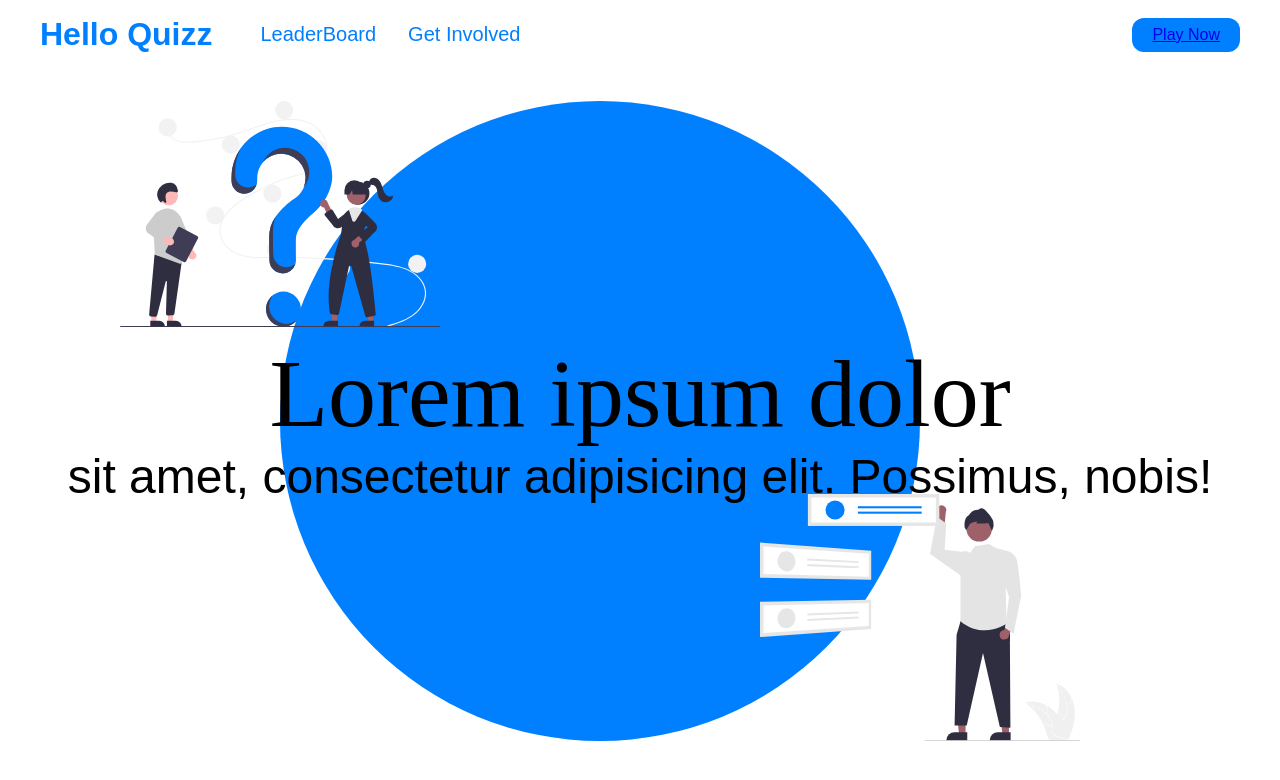
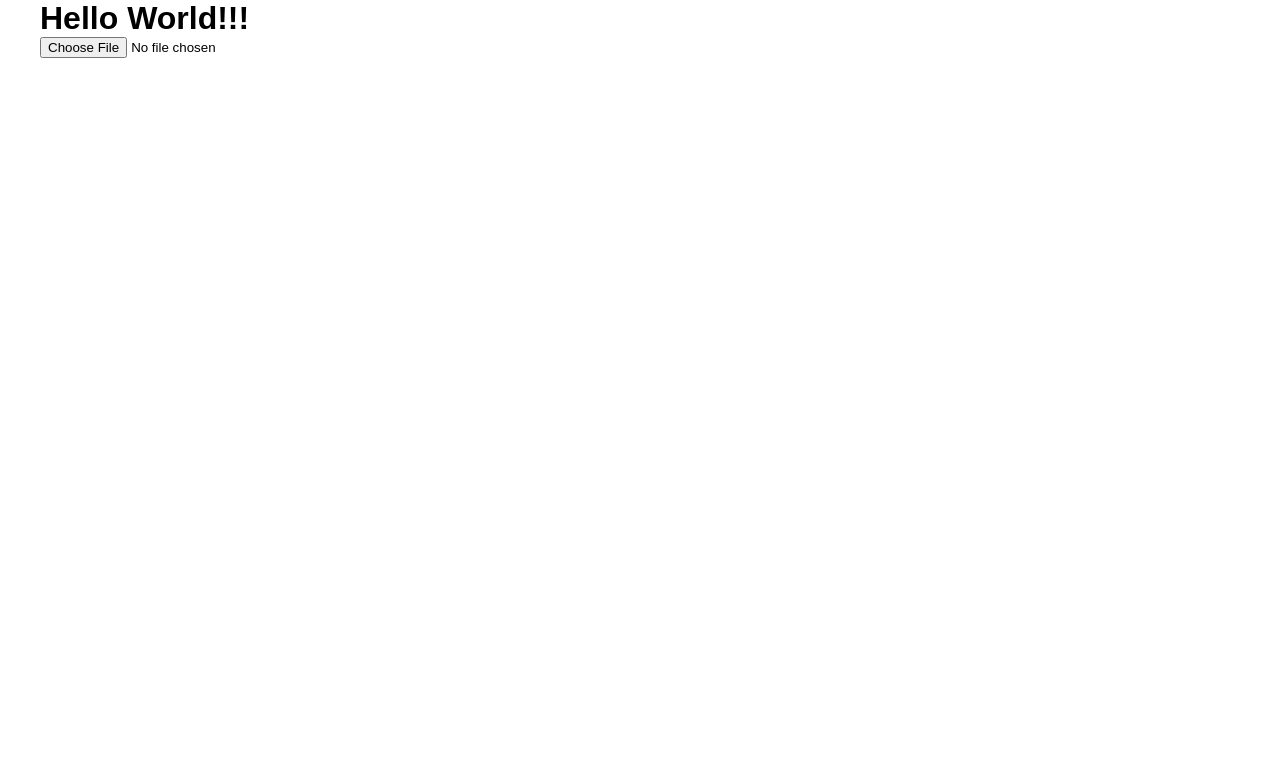
Before and after one commit to rajatgupta24/livestar, a React (Create React App) app: page / in a window 1280 px wide. Shown: the top 780 px of the page. Built offline with nearby package versions, Linux system fonts and the light colour scheme.

Commit message:
add: reading file xlsx

```diff
--- a/package.json
+++ b/package.json
@@ -13,7 +13,8 @@
     "react-router": "^6.2.1",
     "react-router-dom": "^6.2.1",
     "react-scripts": "5.0.0",
-    "web-vitals": "^2.1.4"
+    "web-vitals": "^2.1.4",
+    "xlsx": "^0.18.0"
   },
   "scripts": {
     "start": "react-scripts start",
--- a/src/App.js
+++ b/src/App.js
@@ -1,17 +1,47 @@
-import { Routes, Route } from "react-router-dom";
-
-import LandingPage from './pages/LandingPage/LandingPage';
-import QuizPage from './pages/QuizPage/QuizPage';
-
+import { useEffect, useRef, useState } from 'react';
+import * as XLSX from 'xlsx';
 import './App.css';
 
 function App() {
+  const [file, setFile] = useState(null);
+
+  useEffect(() => {
+    if (file == null) return;
+
+    let j=1;
+    for (let i = 1; i < file.length; i++) {
+
+      if (file[i-1][0] === file[i][0]){
+        j++;
+      } else {
+        j=1;
+      }
+
+      console.log(file[i], j);
+    }
+  }, [file]);
+
+  const fileHandler = (e) => {
+    e.preventDefault();
+
+    var files = e.target.files, f = files[0];
+    var reader = new FileReader();
+
+    reader.onload = function (e) {
+        var data = e.target.result;
+        let readedData = XLSX.read(data, {type: 'binary'});
+        const wsname = readedData.SheetNames[0];
+        const ws = readedData.Sheets[wsname];
+        const dataParse = XLSX.utils.sheet_to_json(ws, {header:1});
+        setFile(dataParse);
+    };
+    reader.readAsBinaryString(f)
+  }
+
   return (
     <div className="App">
-      <Routes>
-        <Route path="/" element={<LandingPage />} />
-        <Route path="quiz" element={<QuizPage/>} />
-      </Routes>
+      <h1>Hello World!!!</h1>
+      <input type="file" onChange={(e) => fileHandler(e)}/>
     </div>
   );
 }
--- a/src/components/Hero/Hero.jsx
+++ /dev/null
@@ -1,18 +0,0 @@
-// import Shape from "../../assets/svgs/shape.svg";
-import styles from "./styles.module.css";
-
-const Hero = () => {
-  return (
-    <div className={styles.hero}>
-
-        <h1><span className={styles.highText}>Lorem ipsum dolor</span></h1>
-        <h1> sit amet, consectetur adipisicing elit. Possimus, nobis!</h1>
-        <div className={styles.center}>
-          <img className={styles.img1} src="/assets/questions.svg" alt="" />
-          <img className={styles.img2} src="/assets/answer.svg" alt="" />
-        </div>
-    </div>
-  );
-};
-
-export default Hero;
--- a/src/components/Hero/styles.module.css
+++ /dev/null
@@ -1,46 +0,0 @@
-.hero{
-    margin-top: 2rem;
-    position: relative;
-    height: 80vh;
-    display: flex;
-    flex-direction: column;
-    justify-content: center;
-    align-items: center;
-    text-align: center;
-}
-
-.hero > h1{
-    font-size: 3rem;
-    font-weight: 200;
-}
-
-.highText{
-    font-size: 6rem;
-    font-family: serif;
-    font-weight: 400;
-}
-
-.center{
-    position: absolute;
-    width: 80vh;
-    height: 80vh;
-    top: 0;
-    left: 20%;
-    border-radius: 50%;
-    background: #007FFF;
-    z-index: -1;
-}
-
-.img1{
-    position: absolute;
-    top: 0;
-    left: -10rem;
-    width: 20rem;
-}
-
-.img2{
-    position: absolute;
-    bottom: 0;
-    right: -10rem;
-    width: 20rem;
-}
--- a/src/components/Nav/Navbar.jsx
+++ /dev/null
@@ -1,20 +0,0 @@
-import styles from "./styles.module.css";
-
-const Navbar = () => {
-  return (
-    <nav>
-      <div className={styles.left}>
-        <h1>Hello Quizz</h1>
-        <ul className={styles.navList}>
-          <li className={styles.navItems}>LeaderBoard</li>
-          <li className={styles.navItems}>Get Involved</li>
-        </ul>
-      </div>
-      <div className={styles.right}>
-        <button className={styles.navBtn}><a href="/quiz">Play Now</a></button>
-      </div>
-    </nav>
-  );
-};
-
-export default Navbar;
--- a/src/components/Nav/styles.module.css
+++ /dev/null
@@ -1,39 +0,0 @@
-nav{
-    padding: 1rem 0;
-    width: 100%;
-    display: flex;
-    justify-content: space-between;
-    align-items: center;
-    color: #007FFF;
-}
-
-.left{
-    width: 80%;
-    display: flex;
-    align-items: center;
-}
-
-h1{
-    font-size: 2rem;
-}
-
-.navList{
-    margin-left: 2rem;
-    list-style: none;
-    display: flex;
-}
-
-.navItems{
-    margin: 0 1rem;
-    font-size: 1.25rem;
-}
-
-.navBtn{
-    padding: .5rem 1.25rem;
-    font-size: 1rem;
-    outline: none;
-    border: none;
-    border-radius: .75rem;
-    background: #007FFF;
-    color: #fff;
-}
--- a/src/pages/LandingPage/LandingPage.jsx
+++ /dev/null
@@ -1,13 +0,0 @@
-import Hero from "../../components/Hero/Hero";
-import Navbar from "../../components/Nav/Navbar";
-
-const LandingPage = () => {
-  return (
-    <>
-      <Navbar/>
-      <Hero/>
-    </>
-  );
-};
-
-export default LandingPage;
--- a/src/pages/QuizPage/QuizPage.jsx
+++ /dev/null
@@ -1,116 +0,0 @@
-import axios from 'axios';
-import { useState, useEffect } from 'react';
-
-import Countdown from "react-countdown";
-
-import styles from "./styles.module.css";
-
-const QuizPage = () => {
-  const [question, setQuestion] = useState([]);
-  const [currentIndex, setCurrentIndex] = useState(0);
-  const [score, setScore] = useState(0);
-  const [answer, setAnswer] = useState(null);
-  const [correctAnswer, setCorrectAnswer] = useState(null);
-  const [options, setOptions] = useState([]);
-  const [allow, setAllow] = useState(true);
-
-  useEffect(() => {
-    getQuestion();
-  }, []);
-
-  useEffect(() => {
-    getOptions();
-  }, [question, currentIndex]);
-
-  const getQuestion = async () => {
-    try {
-      const res = await axios.get(`https://quizapi.io/api/v1/questions?apiKey=${process.env.REACT_APP_API_KEY}&limit=10`);
-      setQuestion(res.data);
-
-    } catch (err) {
-      console.log("error", err)
-    }
-  }
-
-  const getOptions = () => {
-    let arr = [];
-    if (question.length > 0){
-      question[currentIndex].answers.answer_a !== null && arr.push(question[currentIndex].answers.answer_a);
-      question[currentIndex].answers.answer_b !== null && arr.push(question[currentIndex].answers.answer_b);
-      question[currentIndex].answers.answer_c !== null && arr.push(question[currentIndex].answers.answer_c);
-      question[currentIndex].answers.answer_d !== null && arr.push(question[currentIndex].answers.answer_d);
-      question[currentIndex].answers.answer_e !== null && arr.push(question[currentIndex].answers.answer_e);
-      question[currentIndex].answers.answer_f !== null && arr.push(question[currentIndex].answers.answer_f);
-
-      question[currentIndex].correct_answer === "answer_a" && setCorrectAnswer(0);
-      question[currentIndex].correct_answer === "answer_b" && setCorrectAnswer(1);
-      question[currentIndex].correct_answer === "answer_c" && setCorrectAnswer(2);
-      question[currentIndex].correct_answer === "answer_d" && setCorrectAnswer(3);
-      question[currentIndex].correct_answer === "answer_e" && setCorrectAnswer(4);
-      question[currentIndex].correct_answer === "answer_f" && setCorrectAnswer(5);
-
-      setOptions(arr);
-    }
-  };
-
-  const checkAnswer = () => {
-    if (allow){
-      if (correctAnswer === answer) {
-        setScore(score + 1);
-      } else {
-        setScore(score - 1);
-      }
-
-      setAnswer(null);
-
-      if(currentIndex <= 9) {
-        setCurrentIndex(currentIndex+1);
-      } else {
-        console.log("game OVERRRRRRRRRRRRRRRRRRRRRRRRRRRRRRRRRRRRRRRRRRRRRRRRR");
-      }
-    }
-  }
-
-  return (
-    <div className={styles.box}>
-      <div className={styles.nav}>
-        <p>Question: {currentIndex + 1}/10</p>
-        <p>Score: {score}</p>
-        <p>
-          Time:
-          <Countdown
-            daysInHours={true}
-            key={currentIndex}
-            date={Date.now() + 60000}
-            onComplete={() => setAllow(false)}
-          />
-        </p>
-
-      </div>
-      <div className={styles.question}>
-        {
-          question.length !== 0 && <p>Q. {question[currentIndex].question}</p>
-        }
-        <ol className={styles.options}>
-          {
-            options.length !== 0 && (
-              options.map((option, i) =>
-                <li onClick={() => setAnswer(i)} className={answer === i ? styles.answer : styles.option} key={i}>{option}</li>
-              )
-            )
-          }
-        </ol>
-      </div>
-      <div className={styles.btns}>
-      <button onClick={checkAnswer} className={styles.checkBtn}>Skip</button>
-        <div>
-          Tags
-          Hint
-        </div>
-        <button onClick={checkAnswer} className={styles.checkBtn}>Check</button>
-      </div>
-    </div>
-  );
-};
-
-export default QuizPage;
--- a/src/pages/QuizPage/styles.module.css
+++ /dev/null
@@ -1,76 +0,0 @@
-.box{
-    margin: 10vh 0;
-    padding: 3rem 0;
-    height: 80vh;
-    width: 100%;
-    display: flex;
-    flex-direction: column;
-    justify-content: space-between;
-    background: #007FFF;
-    border-radius: 1rem;
-}
-
-.nav{
-    margin: 0 auto;
-    padding: 1rem;
-    width: 90%;
-    display: flex;
-    justify-content: space-between;
-    align-items: center;
-    background: #fff;
-    border-radius: 1rem;
-}
-
-.question{
-    margin: 0 auto;
-    padding: 1rem;
-    width: 90%;
-    background: #fff;
-    border-radius: 1rem;
-}
-
-.options{
-    margin: 0 1.5rem;
-    /* list-style: none; */
-}
-
-.option, .answer{
-    margin: 1rem 0 0 0;
-    padding: .25rem 1rem;
-    box-shadow: 0px 0px 10px 3px #ddd;
-    border-radius: 1rem;
-    /* background-color: #4cbb17;    */
-}
-
-.answer{
-    background-color: #007FFF;
-    color: #fff;
-}
-
-.answer::marker{
-    color: #000;
-}
-
-.btns{
-    margin: 0 auto;
-    padding: 1rem;
-    width: 90%;
-
-    display: flex;
-    justify-content: space-between;
-    align-items: center;
-
-    background: #fff;
-    border-radius: 1rem;
-}
-
-
-.checkBtn{
-    padding: 0.5rem 1rem;
-    font-size: 1rem;
-    outline: none;
-    border: none;
-    border-radius: .75rem;
-    color: #fff;
-    background: #4cbb17;
-}
```
Also changed, not shown: 1 other file (tests, documents, lock files or other folders).
